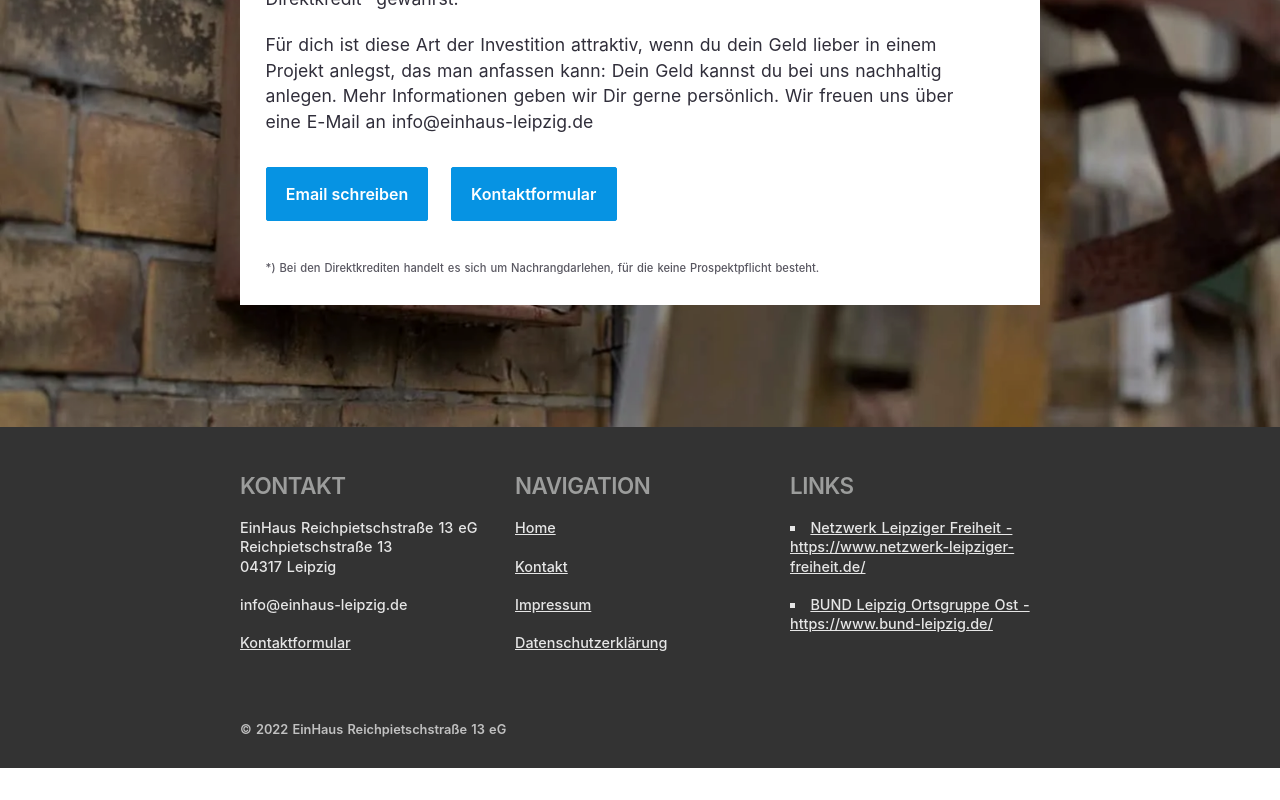
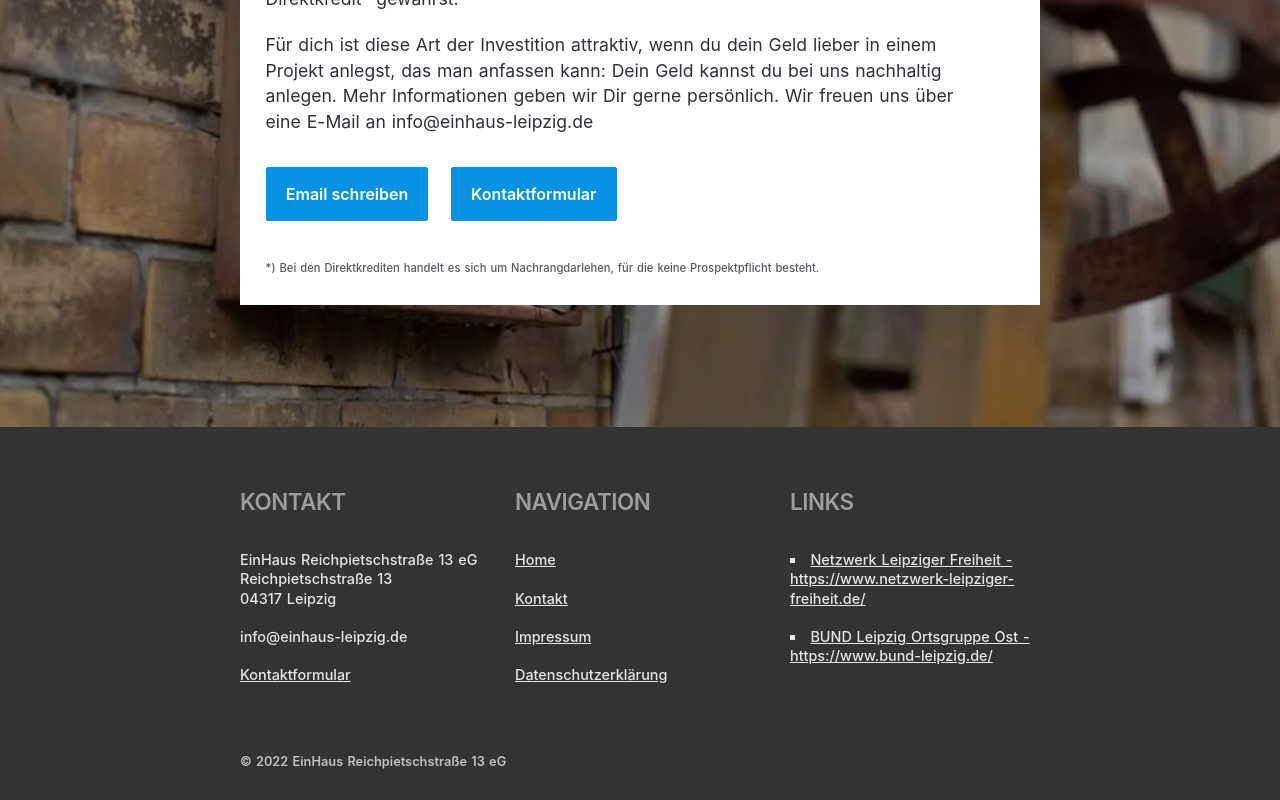
Before and after one commit to 3vincent/einhaus-leipzig, a Nuxt app: page / in a window 1280 px wide. Shown: the part 4373-5173 px from the top of the page. Before the commit the page ends 5141 px from the top, so only its background shows below. Built offline with nearby package versions, Linux system fonts and the light colour scheme.

Commit message:
Add some space/room in footer

```diff
--- a/components/footer.vue
+++ b/components/footer.vue
@@ -97,6 +97,7 @@ export default {
   min-height: 30vh;
   width: 100%;
   background-color: #333;
+  padding-top: 1rem;
 }
 
 .grid-container {
@@ -174,6 +175,7 @@ ul {
   list-style-type: none;
   list-style-position: inside;
   padding: 0;
+  margin-top: 2rem;
 
   li {
     padding-bottom: 1.4rem;
```
